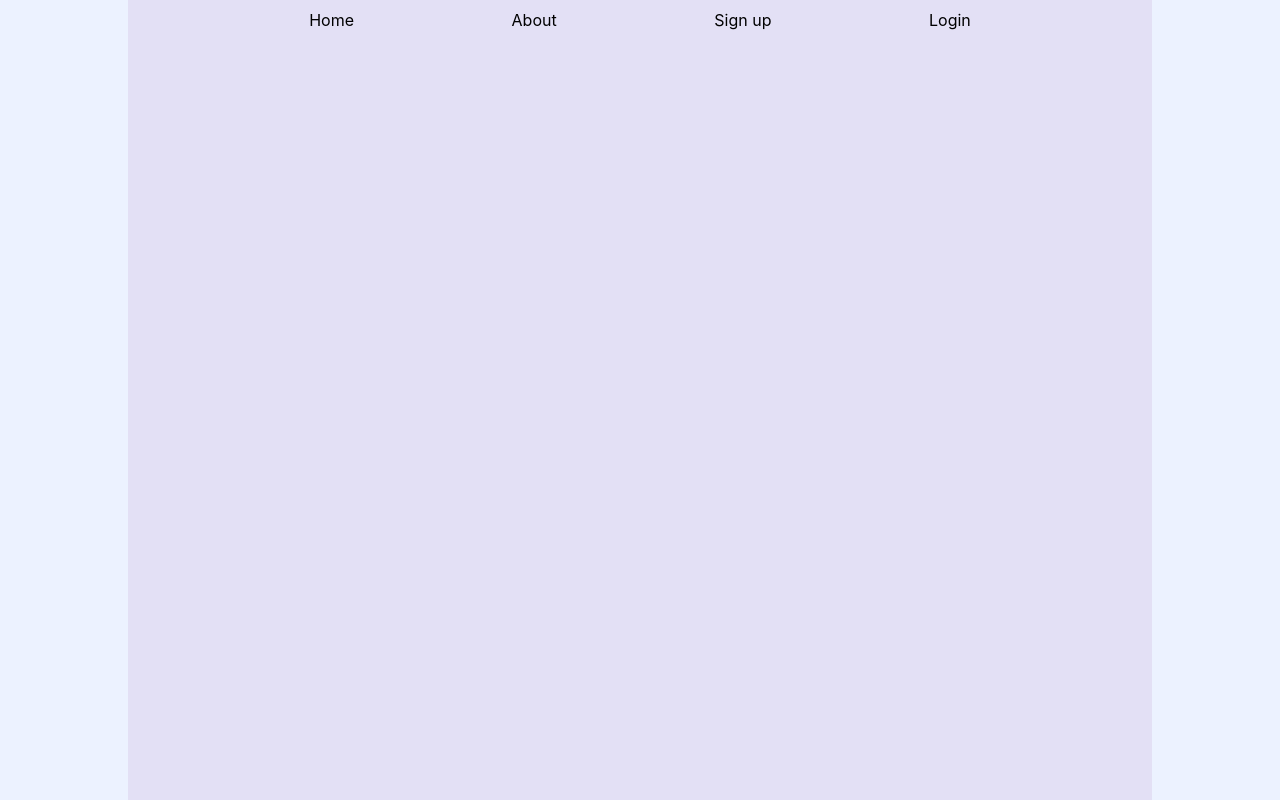
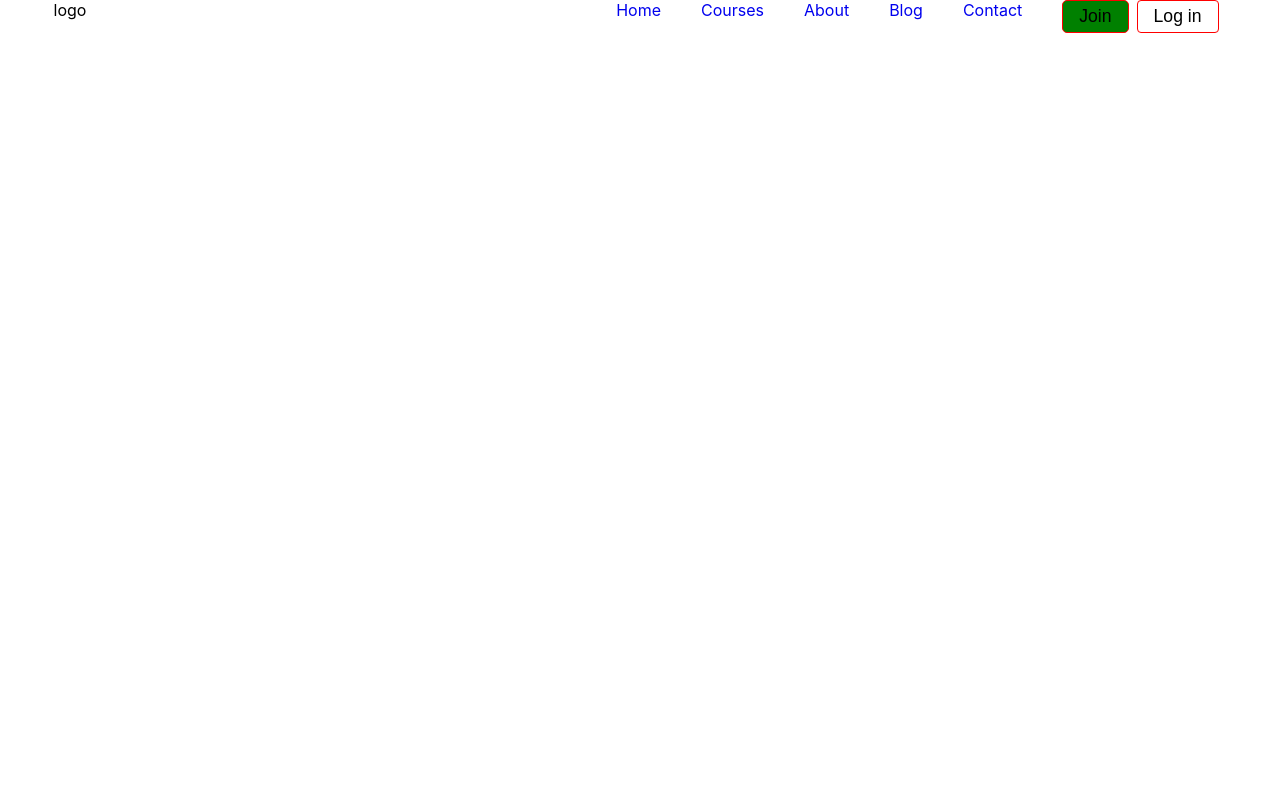
Before and after one commit to Dharmendra016/College-Help, a React (Create React App) app in the folder my-app/: page / in a window 1280 px wide. Built offline with nearby package versions, Linux system fonts and the light colour scheme.

Commit message:
modified css and html

```diff
--- a/my-app/src/App.css
+++ b/my-app/src/App.css
@@ -1,44 +1,54 @@
 *{
-  padding:0;
   margin: 0;
-  box-sizing: 0;
+  padding: 0;
+  box-sizing: border-box;
 }
-
-#root {
-  --primary-color:#ECF2FF;
-  --secondary-color:#e3e0f5;
-  /* --third-color :#E5D1FA; */
-}
-
-.body{
-  background-color: var(--primary-color);
-}
-
 .container{
-  max-width: 80%;
-  background-color: var(--secondary-color);
-  min-height: 100vh;
+  max-width: 1173px;
   margin: 0 auto;
 }
-
 .nav-bar{
-  /* background-color: rgb(198, 255, 198); */
-  width:80%;
-  height: 40px;
-  margin: 0 auto;
+  display: flex;
+  justify-content: space-between;
 }
 
 .nav-items{
   display: flex;
+  gap: 40px;
   justify-content: space-around;
-  line-height: 40px;
+  /* border: 2px solid red; */
+
 }
 
-.nav-items li {
+.nav-bar li {
   list-style: none;
 }
 
-.nav-items li a {
+.nav-bar li a{
   text-decoration: none;
-  color: black;
 }
+
+
+
+/* utilities  */
+.primary-btn{
+  border: 1px solid red;
+    font-size: 1.1rem;
+    border-radius: 5px;
+    /* padding: 7px; */
+    padding-block: 5px;
+    padding-inline: 16px;
+    background-color: green;
+}
+
+.secondary-btn{
+  border: 1px solid red;
+  font-size: 1.1rem;
+  border-radius: 4px;
+  /* padding: 7px; */
+  /* margin-inlineblock: -; */
+  padding-inline: 16px;
+  padding-block: 5px;
+  margin-inline: 8px;
+  background-color: transparent;
+}
--- a/my-app/src/App.js
+++ b/my-app/src/App.js
@@ -16,14 +16,21 @@ function App() {
     <div className="body">
       <div className="container">
         <div className="nav-bar">
+          <div className="logo">logo</div>
           <nav >
             <ul className="nav-items">
               <li> <a href="#">Home</a> </li>
-              <li> <a href="#">About</a> </li>
-              <li> <a href="#">Sign up</a></li>
-              <li> <a href="#">Login</a> </li>
+              <li> <a href="#">Courses</a> </li>
+              <li> <a href="#">About</a></li>
+              <li> <a href="#">Blog</a> </li>
+              <li> <a href="#">Contact</a> </li>
+              <div className="btns">
+                <button className ="primary-btn">Join</button>
+                <button className="secondary-btn">Log in</button>
+              </div>
             </ul>
           </nav>
+
         </div>
       </div>
     </div>
```
